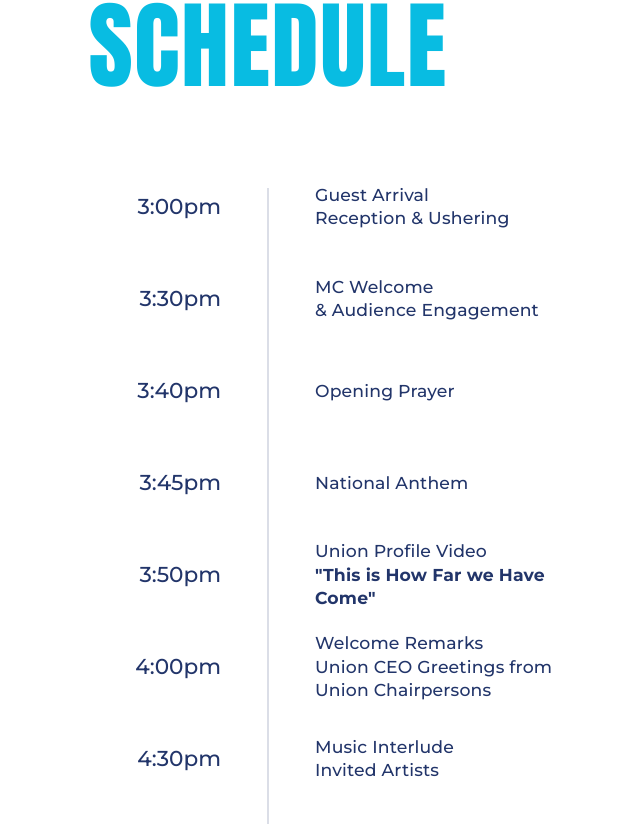
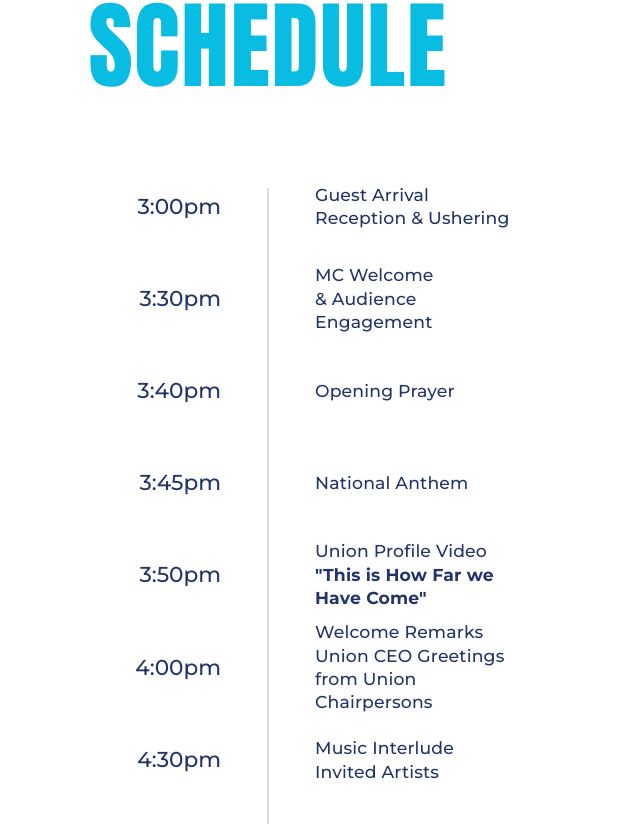
Before and after one commit to Mark-Philp100/KAIZEN-WEBSITE, a plain HTML site: page Invitations/index.html in a window 1280 px wide. Shown: the part 884-1708 px from the top of the page, without its empty margins (372-1012 px from the left). Drawn offline with Linux system fonts and the light colour scheme.

Commit message:
Center schedule timeline spacing

```diff
--- a/Invitations/index.html
+++ b/Invitations/index.html
@@ -57,7 +57,7 @@
     .festival-tags-secondary { color:var(--cyan); }
     .schedule { min-height:auto; padding-top:clamp(58px,8vw,88px); padding-bottom:clamp(34px,5vw,56px); background:var(--white); }
     .schedule .section-title { margin:0 auto clamp(42px,8vw,72px); color:var(--cyan); font:400 clamp(2.65rem,10vw,6rem)/.88 Anton,sans-serif; letter-spacing:.015em; text-align:center; text-transform:uppercase; }
-    .schedule-list { position:relative; display:grid; gap:0; width:100%; max-width:620px; margin:auto; }
+    .schedule-list { position:relative; display:grid; gap:0; width:100%; max-width:520px; margin:auto; }
     .schedule-list::before { position:absolute; top:28px; bottom:28px; left:50%; width:1px; background:rgba(34,53,106,.32); content:""; transform:translateX(-50%); }
     .schedule-item { position:relative; z-index:1; display:grid; grid-template-columns:minmax(0,1fr) 54px minmax(0,1fr); align-items:center; min-height:92px; }
     .schedule-time { grid-column:1; padding-right:20px; color:var(--navy); font-size:clamp(1rem,3.4vw,1.35rem); font-weight:500; line-height:1.15; text-align:right; transition:color .28s var(--ease),transform .28s var(--ease); }
@@ -85,6 +85,7 @@
       .page { min-height:auto; padding:68px 20px 44px; }
       .schedule { padding-top:50px; padding-bottom:32px; }
       .schedule .section-title { margin-bottom:32px; font-size:clamp(2.4rem,11vw,3.4rem); }
+      .schedule-list { max-width:420px; }
       .schedule-list::before { left:50%; }
       .schedule-item { grid-template-columns:minmax(0,1fr) 44px minmax(0,1fr); column-gap:0; min-height:0; align-items:center; padding:10px 0; }
       .schedule-time { grid-column:1; padding:0 8px 0 0; font-size:.82rem; text-align:right; white-space:nowrap; }
```
